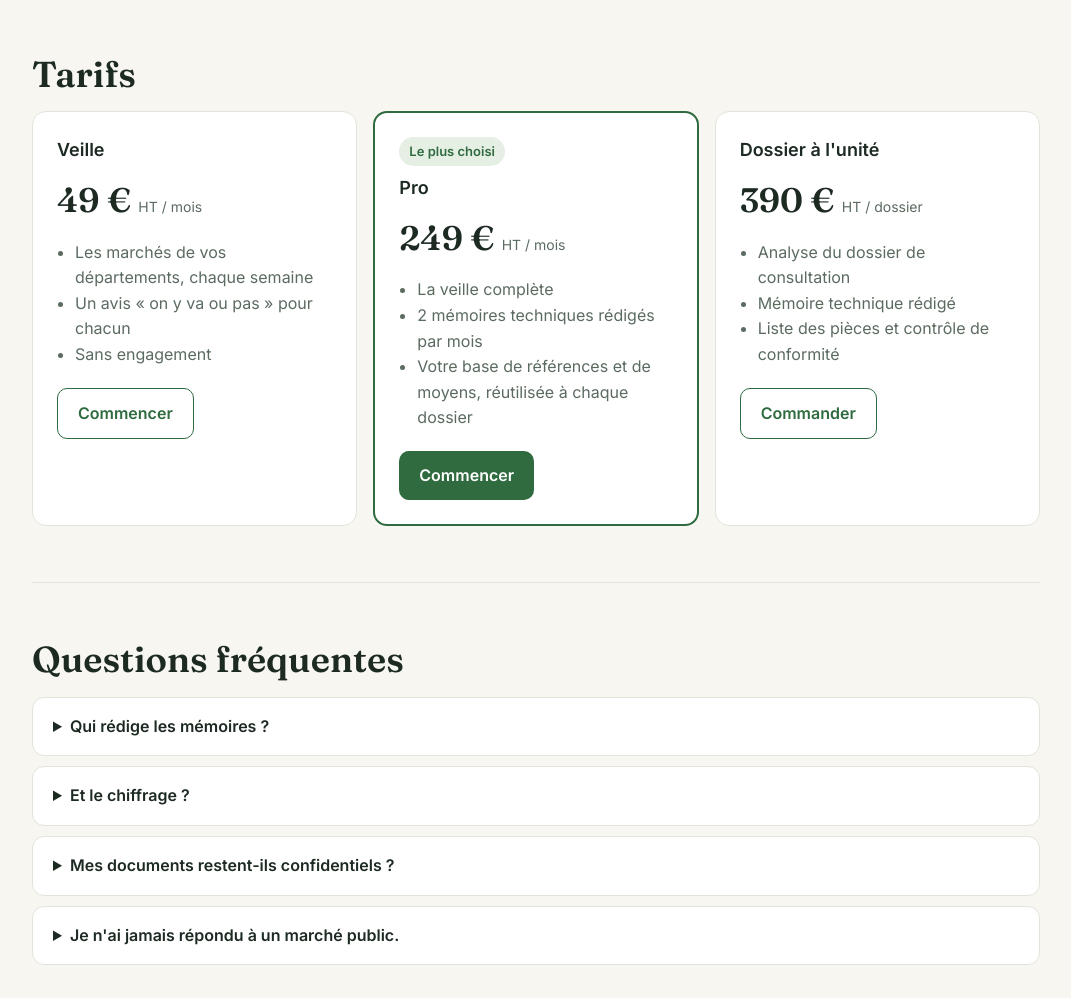
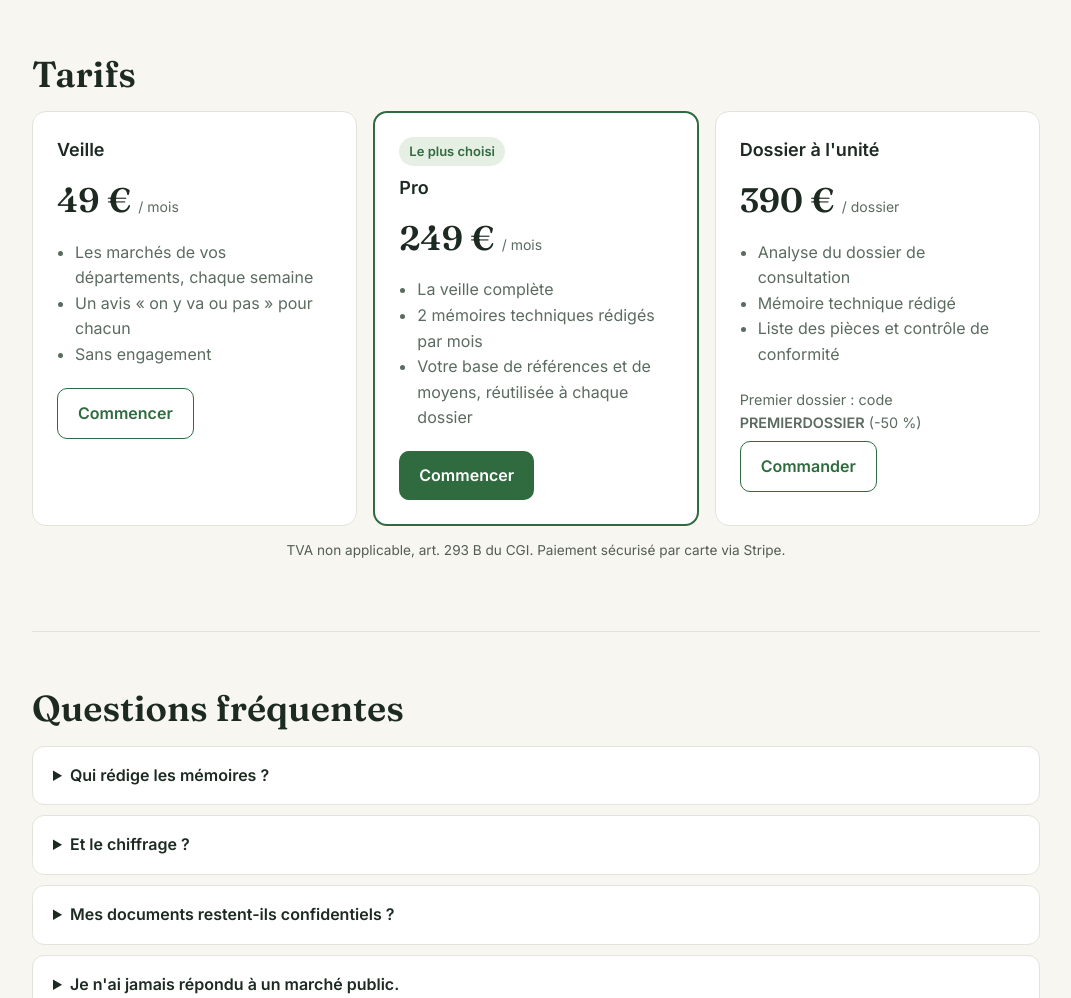
Before and after one commit to bouture-cyber/Bouture, a plain HTML site: page index.html in a window 1280 px wide. Shown: the part 1361-2359 px from the top of the page, without its empty margins (104-1175 px from the left). Drawn offline with Linux system fonts and the light colour scheme.

Commit message:
Ajoute les liens de paiement Stripe et la mention TVA
Co-Authored-By: Claude Opus 5.5 <noreply@anthropic.com>
Claude-Session: https://claude.ai/code/session_01RXBDc5sLNK9tr4ofBGfeqX

```diff
--- a/index.html
+++ b/index.html
@@ -82,10 +82,11 @@ footer{padding:32px 0;color:var(--muted);font-size:14px;border-top:1px solid var
 <section>
   <h2>Tarifs</h2>
   <div class="grid">
-    <div class="card"><h3>Veille</h3><div class="price">49 € <small>HT / mois</small></div><ul><li>Les marchés de vos départements, chaque semaine</li><li>Un avis « on y va ou pas » pour chacun</li><li>Sans engagement</li></ul><a class="btn ghost" href="#veille">Commencer</a></div>
-    <div class="card featured"><span class="tag">Le plus choisi</span><h3>Pro</h3><div class="price">249 € <small>HT / mois</small></div><ul><li>La veille complète</li><li>2 mémoires techniques rédigés par mois</li><li>Votre base de références et de moyens, réutilisée à chaque dossier</li></ul><a class="btn" href="#veille">Commencer</a></div>
-    <div class="card"><h3>Dossier à l'unité</h3><div class="price">390 € <small>HT / dossier</small></div><ul><li>Analyse du dossier de consultation</li><li>Mémoire technique rédigé</li><li>Liste des pièces et contrôle de conformité</li></ul><a class="btn ghost" href="#veille">Commander</a></div>
+    <div class="card"><h3>Veille</h3><div class="price">49 € <small>/ mois</small></div><ul><li>Les marchés de vos départements, chaque semaine</li><li>Un avis « on y va ou pas » pour chacun</li><li>Sans engagement</li></ul><a class="btn ghost" href="https://buy.stripe.com/3cIaEZbqA6N12MF0rO2VG00">Commencer</a></div>
+    <div class="card featured"><span class="tag">Le plus choisi</span><h3>Pro</h3><div class="price">249 € <small>/ mois</small></div><ul><li>La veille complète</li><li>2 mémoires techniques rédigés par mois</li><li>Votre base de références et de moyens, réutilisée à chaque dossier</li></ul><a class="btn" href="https://buy.stripe.com/bJe4gBamwfjxcnfa2o2VG01">Commencer</a></div>
+    <div class="card"><h3>Dossier à l'unité</h3><div class="price">390 € <small>/ dossier</small></div><ul><li>Analyse du dossier de consultation</li><li>Mémoire technique rédigé</li><li>Liste des pièces et contrôle de conformité</li></ul><p style="font-size:.9em;margin:.5em 0">Premier dossier : code <strong>PREMIERDOSSIER</strong> (-50 %)</p><a class="btn ghost" href="https://buy.stripe.com/4gMfZjeCM6N1bjb5M82VG02">Commander</a></div>
   </div>
+  <p style="text-align:center;font-size:.85em;opacity:.75">TVA non applicable, art. 293 B du CGI. Paiement sécurisé par carte via Stripe.</p>
 </section>
 
 <section>
```
